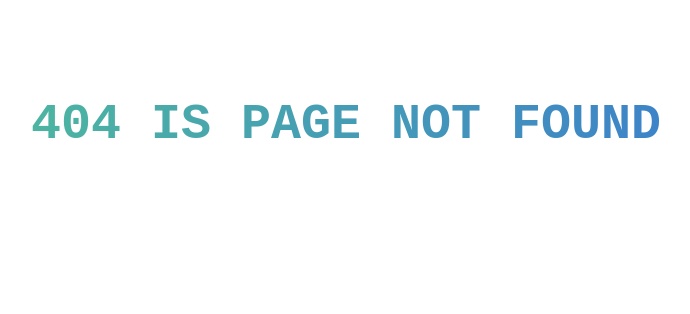
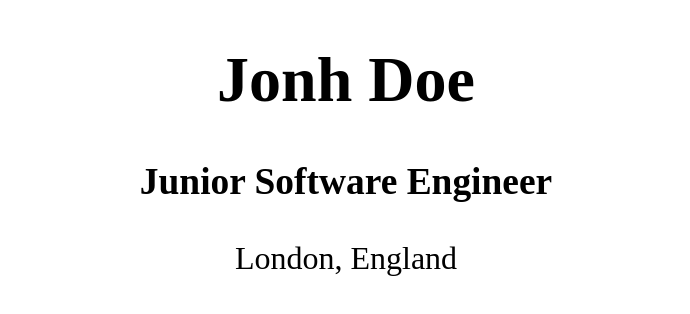
Before and after one commit to al-jabir/basic-nextJS-practice-again, a Next.js app: page /components/Page2 in a window 1280 px wide. Before the commit this address had no page. Shown: the top 314 px of the page, without its empty margins (294-984 px from the left). Built offline with nearby package versions, Linux system fonts and the light colour scheme.

Commit message:
test again

```diff
--- /dev/null
+++ b/pages/components/Page2.js
@@ -0,0 +1,32 @@
+import React from 'react';
+import Layout from '../layout/layout';
+
+const Page2 = ({ data }) => {
+  console.log(data);
+  return (
+    <Layout>
+      <div className='main'>
+        <h1>{data.name} </h1>
+        <h3>{data.job}</h3>
+        <p>{data.loc}</p>
+      </div>
+    </Layout>
+  );
+};
+
+export default Page2;
+
+export async function getServerSideProps() {
+  const data = {
+    name: 'Jonh Doe',
+    age: 25,
+    job: 'Junior Software Engineer',
+    loc: 'London, England',
+  };
+
+  return {
+    props: {
+      data,
+    },
+  };
+}
```
